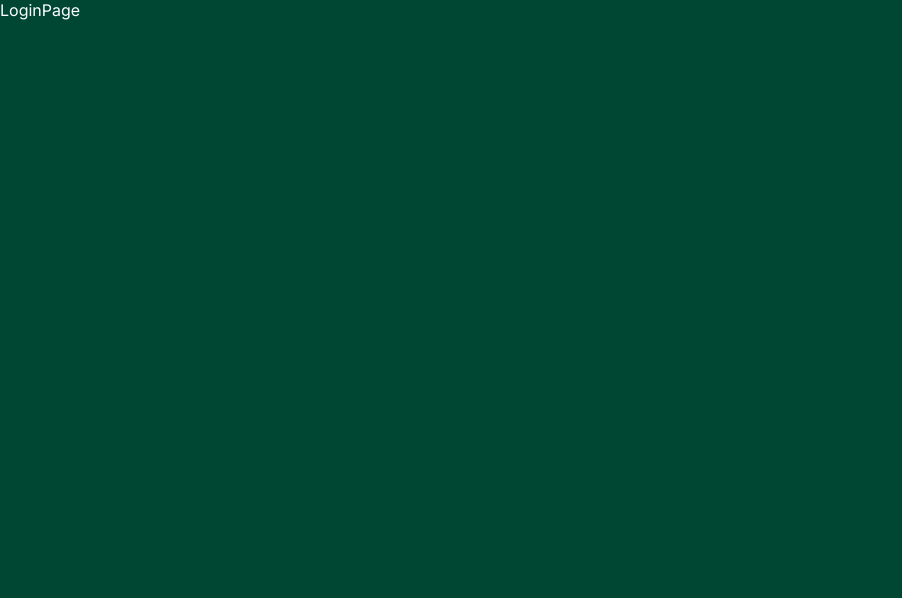
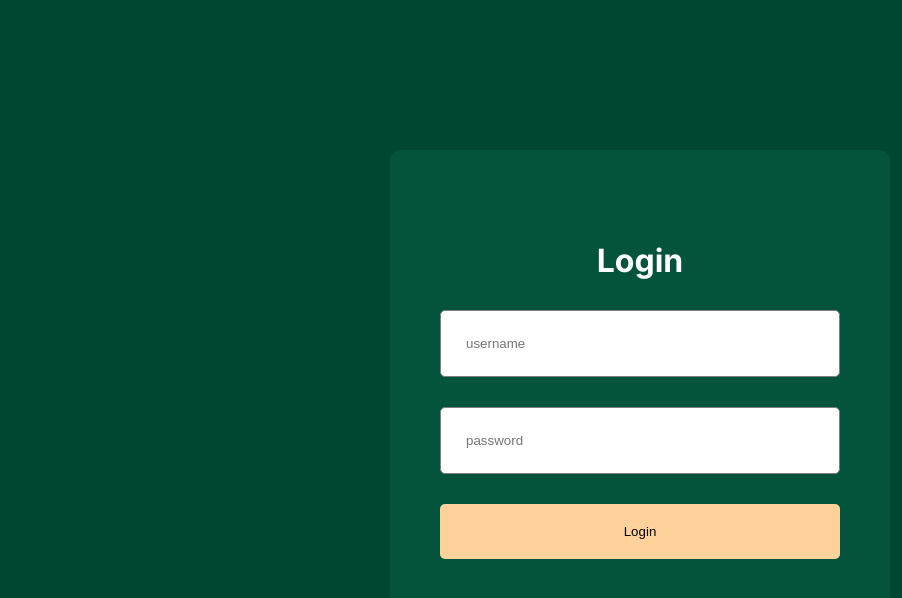
Before and after one commit to sang-phan1194/nextJS-admin-board, a Next.js app: page /login in a window 1280 px wide. Shown: the top 598 px of the page, without its empty margins (0-902 px from the left). Built offline with nearby package versions, Linux system fonts and the light colour scheme.

Commit message:
build login component

```diff
--- a/app/login/page.jsx
+++ b/app/login/page.jsx
@@ -1,9 +1,16 @@
-import React from 'react'
+import styles from '@/app/ui/login/login.module.css';
 
 const LoginPage = () => {
   return (
-    <div>LoginPage</div>
-  )
-}
+    <div className={styles.container}>
+      <form action="" className={styles.form}>
+        <h1>Login</h1>
+        <input type="text" placeholder="username" />
+        <input type="password" placeholder="password" />
+        <button type="submit">Login</button>
+      </form>
+    </div>
+  );
+};
 
-export default LoginPage
+export default LoginPage;
--- /dev/null
+++ b/app/ui/dashboard/products/singleProductPage/singleProductPage.module.css
@@ -0,0 +1,66 @@
+.container {
+  display: flex;
+  gap: 30px;
+  margin-top: 20px;
+}
+
+.infoContainer {
+  flex: 1;
+  background-color: var(--bgSoft);
+  height: max-content;
+  padding: 20px;
+  border-radius: 10px;
+  font-weight: bold;
+  color: var(--textSoft);
+}
+
+.imgContainer {
+  width: 100%;
+  height: 280px;
+  border-radius: 10px;
+  position: relative;
+  overflow: hidden;
+  margin-bottom: 20px;
+}
+
+.formContainer {
+  flex: 3;
+  background-color: var(--bgSoft);
+  padding: 20px;
+  border-radius: 10px;
+}
+
+.form {
+  display: flex;
+  flex-direction: column;
+  gap: 15px;
+  padding: 20px;
+}
+
+.form input,
+.form textarea,
+.form select {
+  padding: 20px;
+  border: 0.5px solid rgb(202, 202, 202);
+  border-radius: 5px;
+  background-color: var(--bg);
+  color: white;
+}
+
+.form label {
+  font-size: 13px;
+}
+
+.form button {
+  width: 100%;
+  border-radius: 5px;
+  border: none;
+  padding: 20px;
+  margin-top: 10px;
+
+  color: white;
+  background-color: rgb(20, 214, 214);
+  font-weight: bold;
+  font-size: 14px;
+  cursor: pointer;
+}
--- /dev/null
+++ b/app/ui/login/login.module.css
@@ -0,0 +1,36 @@
+.container {
+  width: 100%;
+  height: 100vh;
+  display: flex;
+  align-items: center;
+  justify-content: center;
+}
+
+.form {
+  background-color: var(--bgSoft);
+  padding: 50px;
+  border-radius: 10px;
+  width: 500px;
+  height: 500px;
+  display: flex;
+  flex-direction: column;
+  justify-content: center;
+  gap: 30px;
+  align-items: center;
+}
+
+.form input {
+  padding: 25px;
+  border: 1.5px solid grey;
+  border-radius: 5px;
+  width: 100%;
+}
+
+.form button {
+  padding: 20px;
+  background-color: rgb(255, 210, 156);
+  cursor: pointer;
+  border: none;
+  border-radius: 5px;
+  width: 100%;
+}
```
Also changed, not shown: app/dashboard/products/[id]/page.jsx (added, +45 -0 lines).
